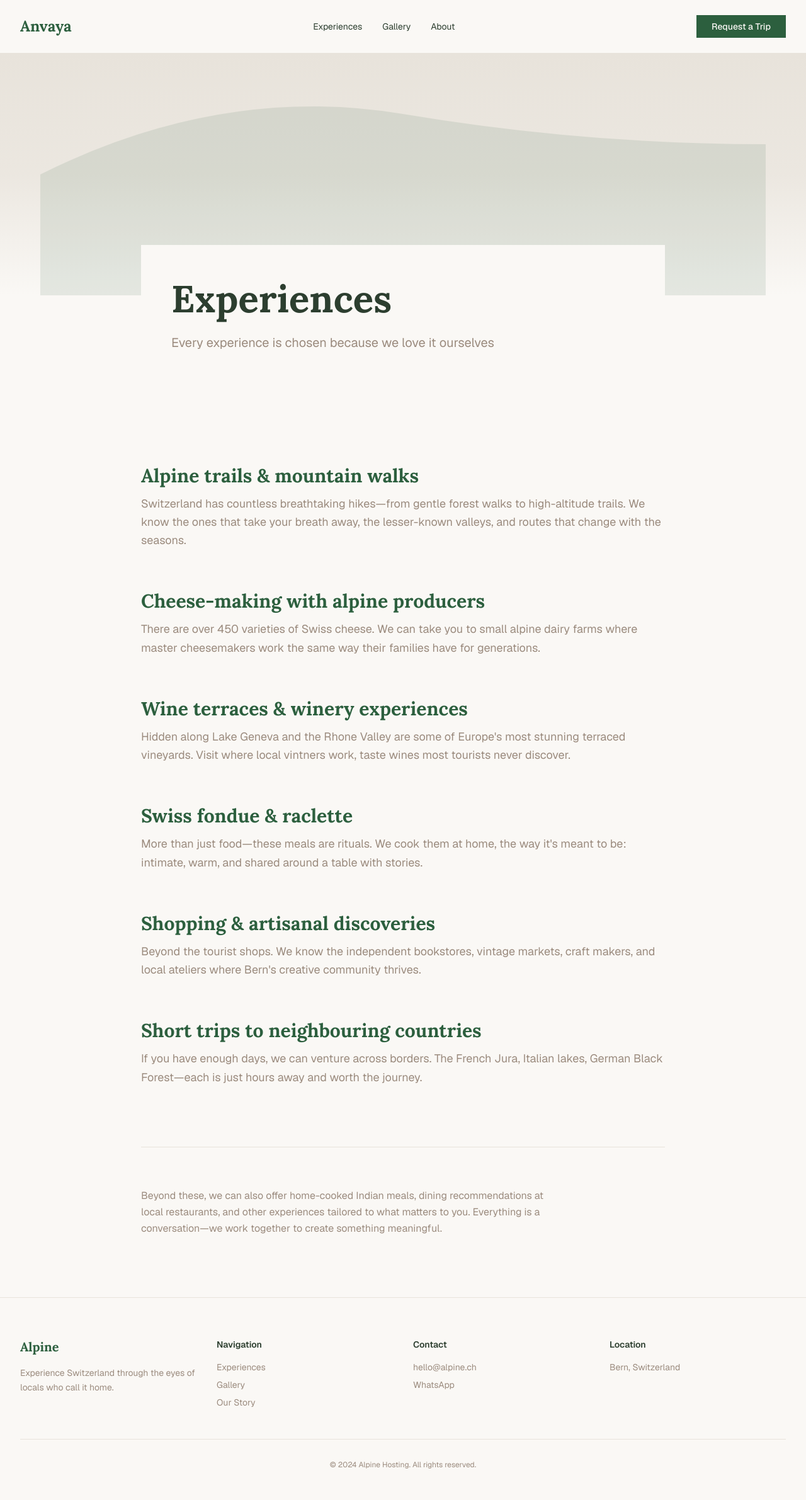
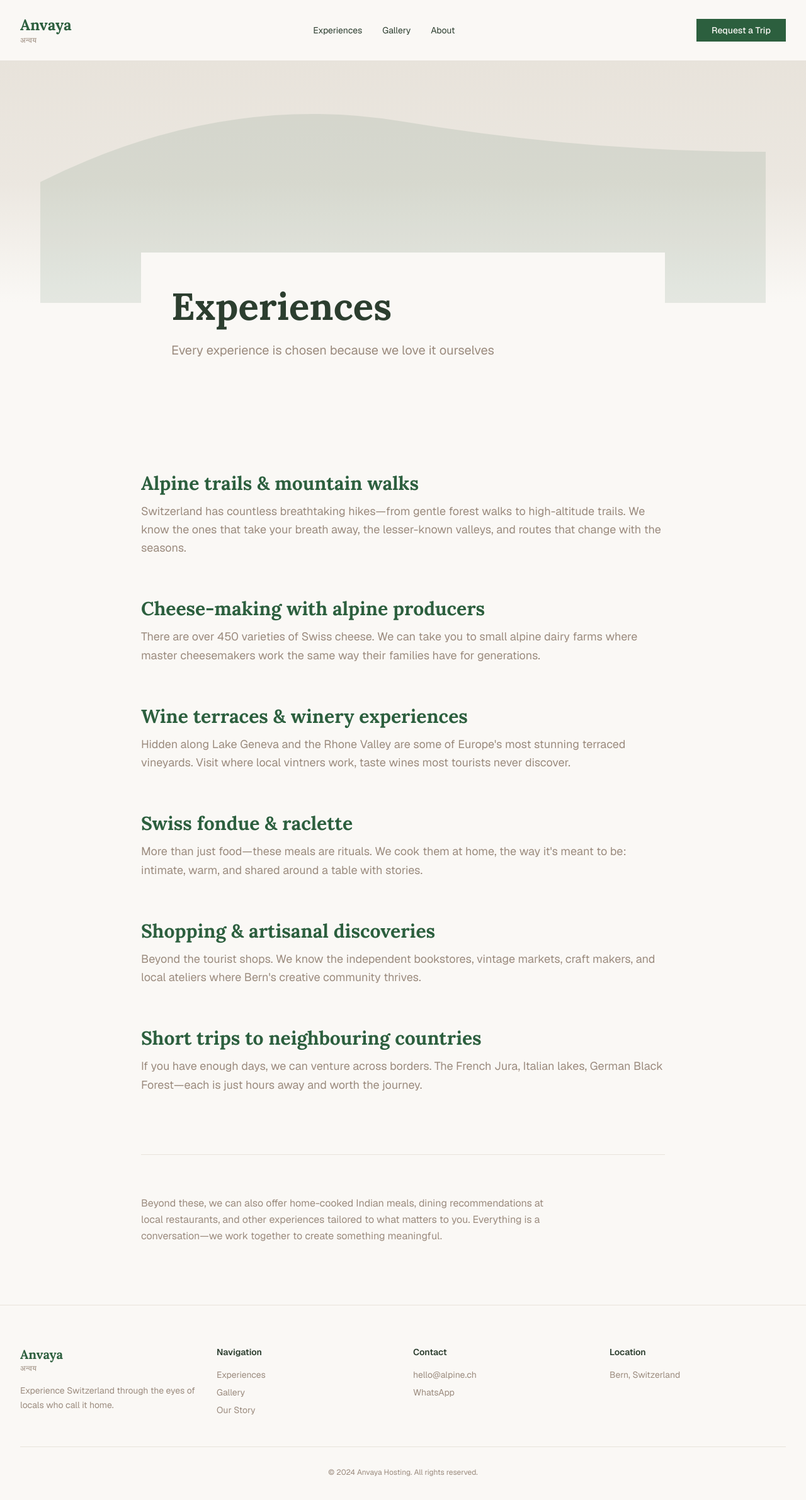
Before and after one commit to nitishspatkar/anvaya, a Next.js app: page /experiences in a window 1280 px wide. Shown: the top 2382 px of the page at 63% size. Built offline with nearby package versions, Linux system fonts and the light colour scheme.

Commit message:
brand name fixed

```diff
--- a/app/globals.css
+++ b/app/globals.css
@@ -4,7 +4,7 @@
 @custom-variant dark (&:is(.dark *));
 
 :root {
-  /* Warm Alpine Minimalism Palette */
+  /* Warm Anvaya Minimalism Palette */
   --background: #FAF8F5;
   --foreground: #2C3E2F;
   --card: #FAF8F5;
--- a/app/request-trip/page.tsx
+++ b/app/request-trip/page.tsx
@@ -1,7 +1,7 @@
 import { RequestTripWizard } from '@/components/sections/request-trip-wizard'
 
 export const metadata = {
-  title: 'Request a Trip | Alpine',
+  title: 'Request a Trip | Anvaya',
   description: 'Start a conversation about your perfect Switzerland experience',
 }
 
--- a/components/footer.tsx
+++ b/components/footer.tsx
@@ -1,4 +1,5 @@
 import Link from 'next/link';
+import Logo from '@/components/logo'
 
 export default function Footer() {
   return (
@@ -7,7 +8,11 @@ export default function Footer() {
         <div className="grid grid-cols-1 md:grid-cols-4 gap-8 mb-12">
           {/* Brand */}
           <div className="md:col-span-1">
-            <h3 className="font-serif text-xl font-bold text-primary mb-4">Alpine</h3>
+            <Logo
+              className="mb-4"
+              latinClassName="font-serif text-xl font-bold text-primary"
+              devanagariClassName="text-xs text-muted-foreground tracking-wide"
+            />
             <p className="text-sm text-muted-foreground leading-relaxed">
               Experience Switzerland through the eyes of locals who call it home.
             </p>
@@ -54,7 +59,7 @@ export default function Footer() {
         {/* Divider */}
         <div className="border-t border-border pt-8">
           <p className="text-xs text-muted-foreground text-center">
-            © 2024 Alpine Hosting. All rights reserved.
+            © 2024 Anvaya Hosting. All rights reserved.
           </p>
         </div>
       </div>
--- a/components/header.tsx
+++ b/components/header.tsx
@@ -2,6 +2,7 @@
 
 import { useState } from 'react';
 import Link from 'next/link';
+import Logo from '@/components/logo'
 
 export default function Header() {
   const [isOpen, setIsOpen] = useState(false);
@@ -11,9 +12,7 @@ export default function Header() {
       <div className="max-w-7xl mx-auto px-4 md:px-8 py-6 flex items-center justify-between">
         {/* Logo */}
         <div className="flex-shrink-0">
-          <Link href="/" className="font-serif text-2xl font-bold text-primary">
-            Anvaya
-          </Link>
+          <Logo />
         </div>
 
         {/* Desktop Nav */}
--- /dev/null
+++ b/components/logo.tsx
@@ -0,0 +1,24 @@
+import Link from 'next/link'
+
+interface LogoProps {
+  className?: string
+  latinClassName?: string
+  devanagariClassName?: string
+}
+
+export default function Logo({
+  className = '',
+  latinClassName = 'font-serif text-2xl font-bold text-primary',
+  devanagariClassName = 'text-xs text-muted-foreground tracking-wide',
+}: LogoProps) {
+  return (
+    <Link
+      href="/"
+      aria-label="Anvaya home"
+      className={`inline-flex flex-col leading-tight whitespace-nowrap ${className}`}
+    >
+      <span className={latinClassName}>Anvaya</span>
+      <span className={devanagariClassName}>अन्वय</span>
+    </Link>
+  )
+}
--- a/components/sections/about-hero.tsx
+++ b/components/sections/about-hero.tsx
@@ -14,7 +14,7 @@ export default function AboutHero() {
       <div className="max-w-4xl mx-auto px-4 md:px-8 -mt-24 relative z-10">
         <div className="bg-background rounded-none p-8 md:p-12 mb-8 md:mb-12">
           <h1 className="font-serif text-5xl md:text-6xl font-bold text-foreground mb-6 leading-tight">
-            The Story of Alpine
+            The Story of Anvaya
           </h1>
 
           <p className="text-lg md:text-xl text-muted-foreground mb-8 leading-relaxed max-w-2xl">
--- a/components/steps/step7-review.tsx
+++ b/components/steps/step7-review.tsx
@@ -195,7 +195,7 @@ export default function Step7Review({ data, onSubmit, onBack }: Step7Props) {
             className="mt-1"
           />
           <span className="text-sm text-foreground">
-            I consent to be contacted by Alpine via email and WhatsApp to discuss my trip. I understand this is not a booking confirmation.
+            I consent to be contacted by Anvaya via email and WhatsApp to discuss my trip. I understand this is not a booking confirmation.
           </span>
         </Label>
       </div>
--- a/package.json
+++ b/package.json
@@ -1,5 +1,5 @@
 {
-  "name": "my-project",
+  "name": "anvaya",
   "version": "0.1.0",
   "private": true,
   "scripts": {
```
